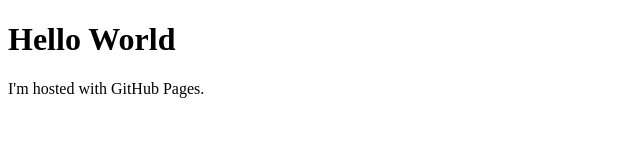
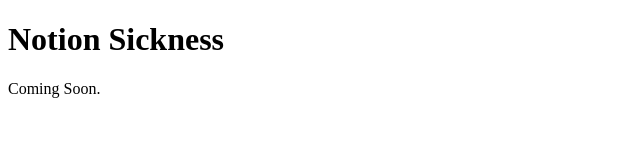
Before and after one commit to notionsickness/notionsickness.github.io, a plain HTML site: page index.html in a window 1280 px wide. Shown: the whole page, without its empty margins (0-640 px from the left). Drawn offline with Linux system fonts and the light colour scheme.

Commit message:
Update index.html

```diff
--- a/index.html
+++ b/index.html
@@ -1,7 +1,7 @@
 <!DOCTYPE html>
 <html>
 <body>
-<h1>Hello World</h1>
-<p>I'm hosted with GitHub Pages.</p>
+<h1>Notion Sickness</h1>
+<p>Coming Soon.</p>
 </body>
 </html>
```
